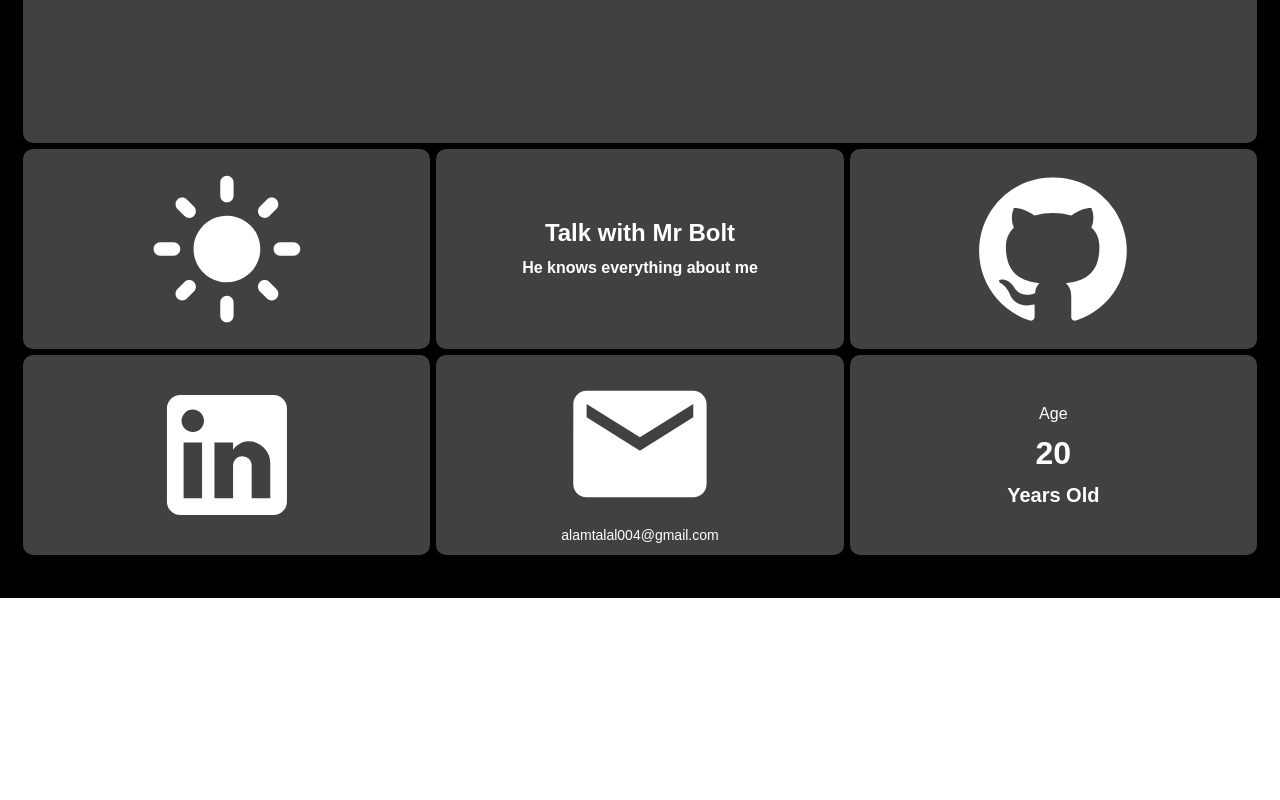
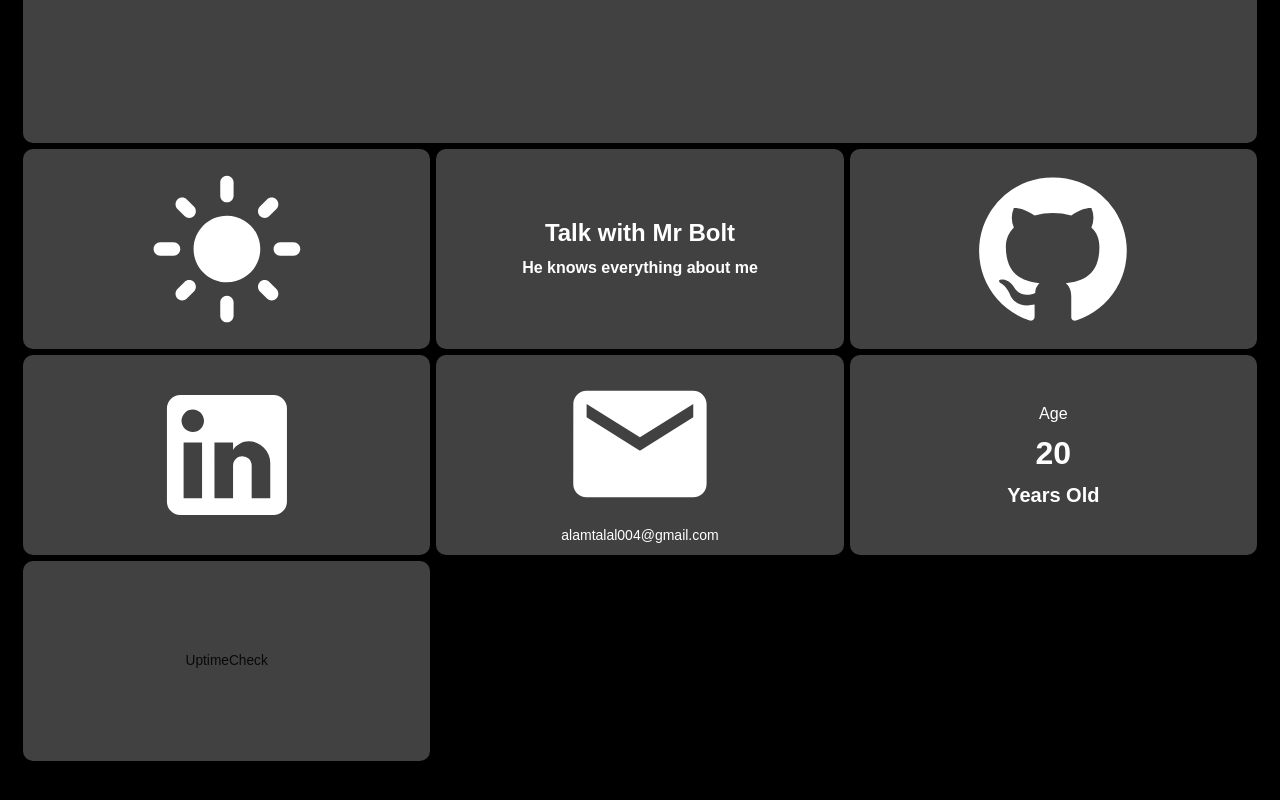
Before and after one commit to AlmTalal/portfolioFrontend, a React (Vite) app: page / in a window 1280 px wide. Shown: the part 300-1100 px from the top of the page. Before the commit the page ends 898 px from the top, so only its background shows below. Built offline with nearby package versions, Linux system fonts and the light colour scheme; no server answers.

Commit message:
Added a navigate box to uptime check

```diff
--- a/src/Screens/HomePage.jsx
+++ b/src/Screens/HomePage.jsx
@@ -134,6 +134,11 @@ export default function HomePage() {
             </Typography>
           </AppBox>
         </Grid>
+        <Grid xs={6} md={4}>
+          <AppBox handleClick={() => handleNavigate("/uptime-check")}>
+            UptimeCheck
+          </AppBox>
+        </Grid>
       </Grid>
     </>
   );
```
